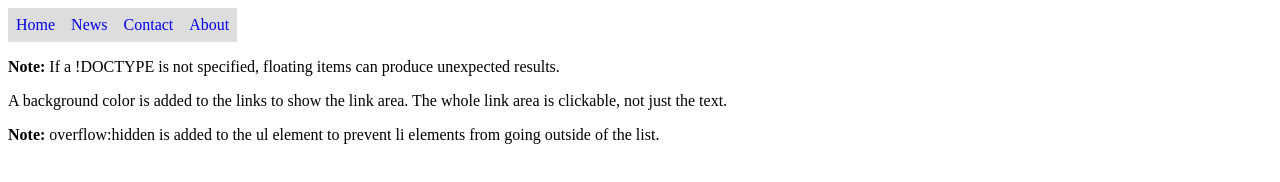
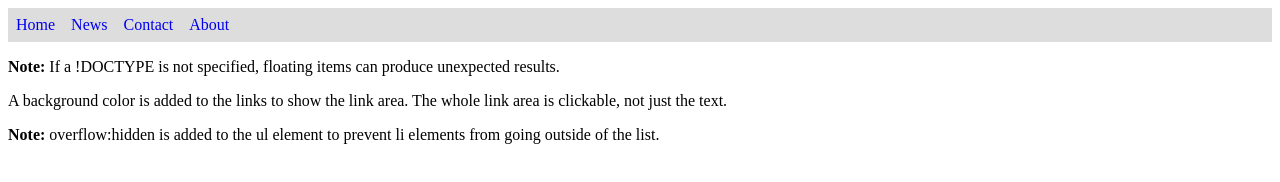
Before and after one commit to jrealiquez-2019342/learnHTML-CSS, a plain HTML site: page index.html in a window 1280 px wide. Drawn offline with Linux system fonts and the light colour scheme.

Commit message:
Floating List Items 2

```diff
--- a/style.css
+++ b/style.css
@@ -3,6 +3,7 @@ ul{
     margin: 0;
     padding: 0;
     overflow: hidden;
+    background: #dddddd;
 }
 
 li{
@@ -24,6 +25,8 @@ padding:
     8px; - Specify some padding between each <a> element, to make them look good
 background-color:
     #dddddd; - Add a gray background-color to each <a> element
+
+Tip: Add the background-color to <ul> instead of each <a> element if you want a full-width background color:
 */
 
 a{
```
